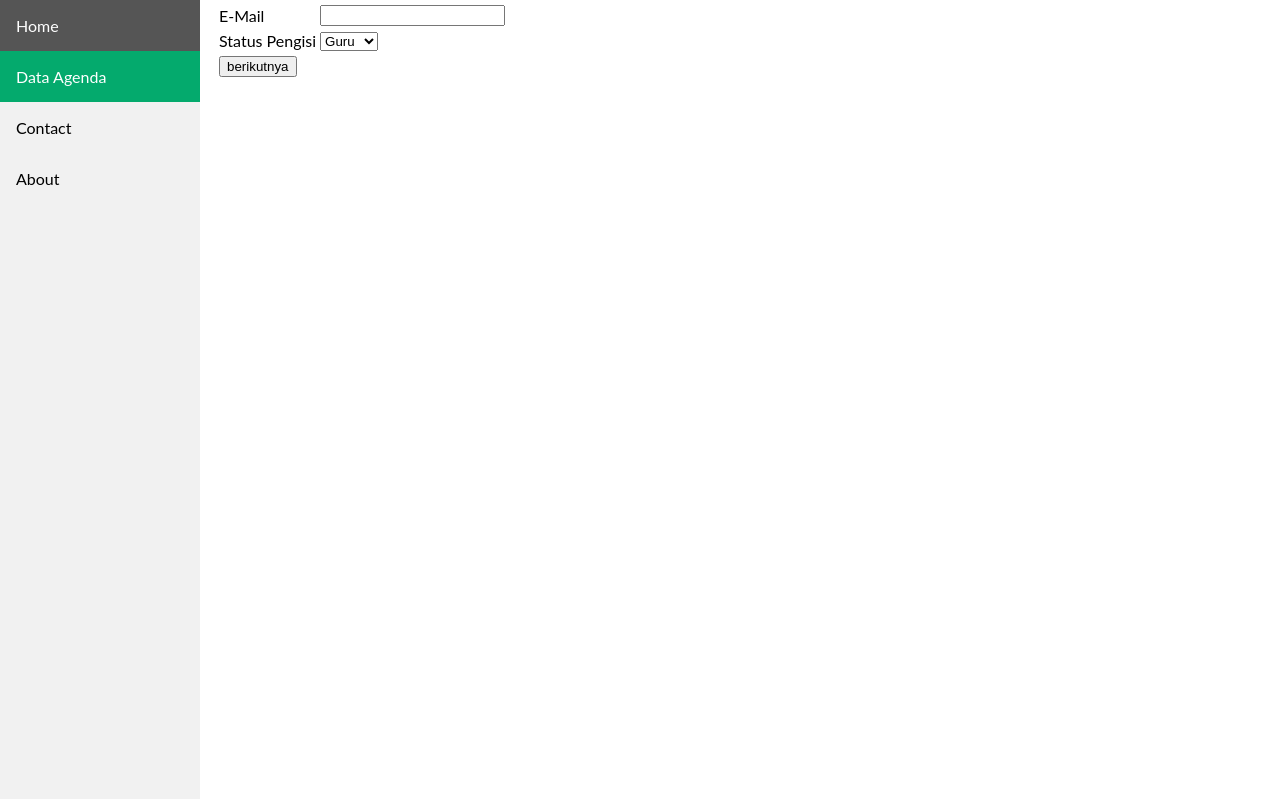
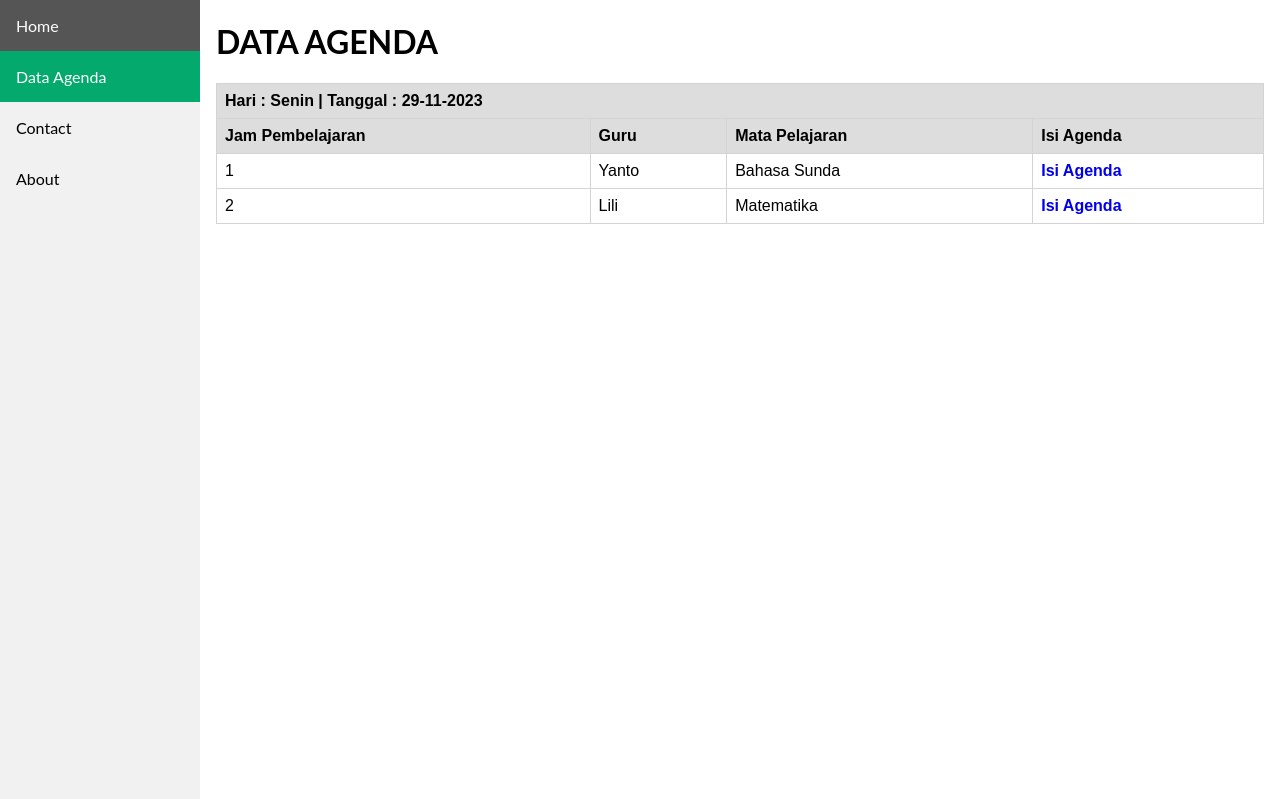
Before and after one commit to irfanmhdk/agenda, a PHP site: page /data_agenda in a window 1280 px wide. Shown: the top 799 px of the page. Run offline with PHP 8.4, Linux system fonts and the light colour scheme.

Commit message:
update ipan

```diff
--- a/agenda/data_agenda.php
+++ b/agenda/data_agenda.php
@@ -6,6 +6,23 @@
     <title>Agenda SMKN 2 Cimahi</title>
     <link rel="stylesheet" href="navbar.css">
 </head>
+<style>
+    table {
+        font-family: arial, sans-serif;
+        border-collapse: collapse;
+        width: 100%;
+    }
+
+    td, th {
+        border: 1px solid #d4d4d4;
+        text-align: left;
+        padding: 8px;
+    }
+
+    th {
+        background-color: #dddddd;
+    }
+</style>
 <body>
     <header>
         <div class="sidebar">
@@ -16,22 +33,29 @@
         </div>
     </header>
     <div class="content">
+        <h1>DATA AGENDA</h1>
     <form action="isi_agenda_guru.php" method="POST">
         <table>
             <tr>
-                <td><label>E-Mail</label></td>
-                <td><input type="email" name="email"></td>
+                <th colspan="4"><b>Hari : Senin | Tanggal : 29-11-2023</b></th>
             </tr>
             <tr>
-                <td>Status Pengisi</td>
-                <td><select name="status">
-                    <option value="guru">Guru</option>
-                    <option value="siswa">Siswa</option>
-                    </select>
-                </td>
+                <th>Jam Pembelajaran</th>
+                <th>Guru</th>
+                <th>Mata Pelajaran</th>
+                <th>Isi Agenda</th>
             </tr>
             <tr>
-                <td colspan="2"><input type="submit" name="submit" value="berikutnya"></td>
+                <td>1</td>
+                <td>Yanto</td>
+                <td>Bahasa Sunda</td>
+                <td><a href="isi_agenda.php" style="text-decoration: none;"><b>Isi Agenda</b></a></td>
+            </tr>
+            <tr>
+                <td>2</td>
+                <td>Lili</td>
+                <td>Matematika</td>
+                <td><a href="isi_agenda.php" style="text-decoration: none;"><b>Isi Agenda</b></a></td>
             </tr>
         </table>
     </form>
--- a/agenda/login.php
+++ b/agenda/login.php
@@ -24,10 +24,10 @@
     </select>
 
     <label><b>Username</b></label>
-    <input type="text" placeholder="Enter Username" name="uname" required>
+    <input type="text" placeholder="Enter Username" name="uname">
 
     <label><b>Password</b></label>
-    <input type="password" placeholder="Enter Password" name="psw" required>
+    <input type="password" placeholder="Enter Password" name="psw">
 
     <button type="submit" name="submit">Login</button>
     <label>
```
Also changed, not shown: agenda/cek_login.php (+12 -7 lines).
